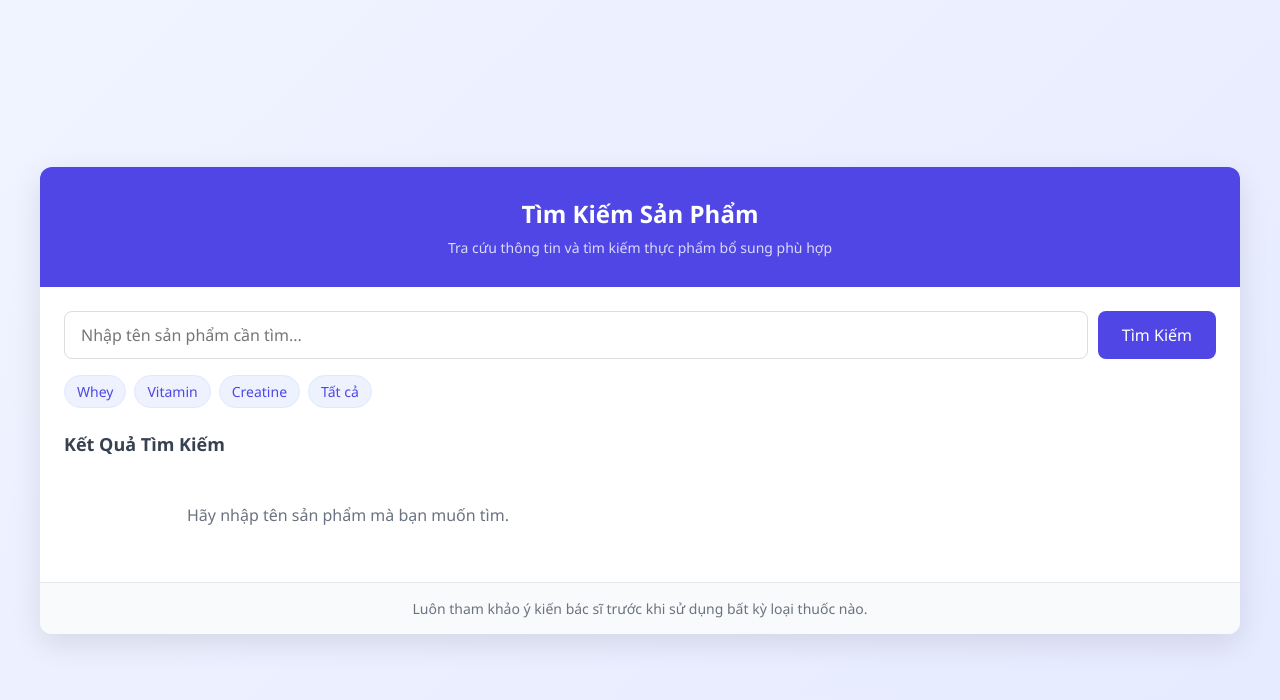
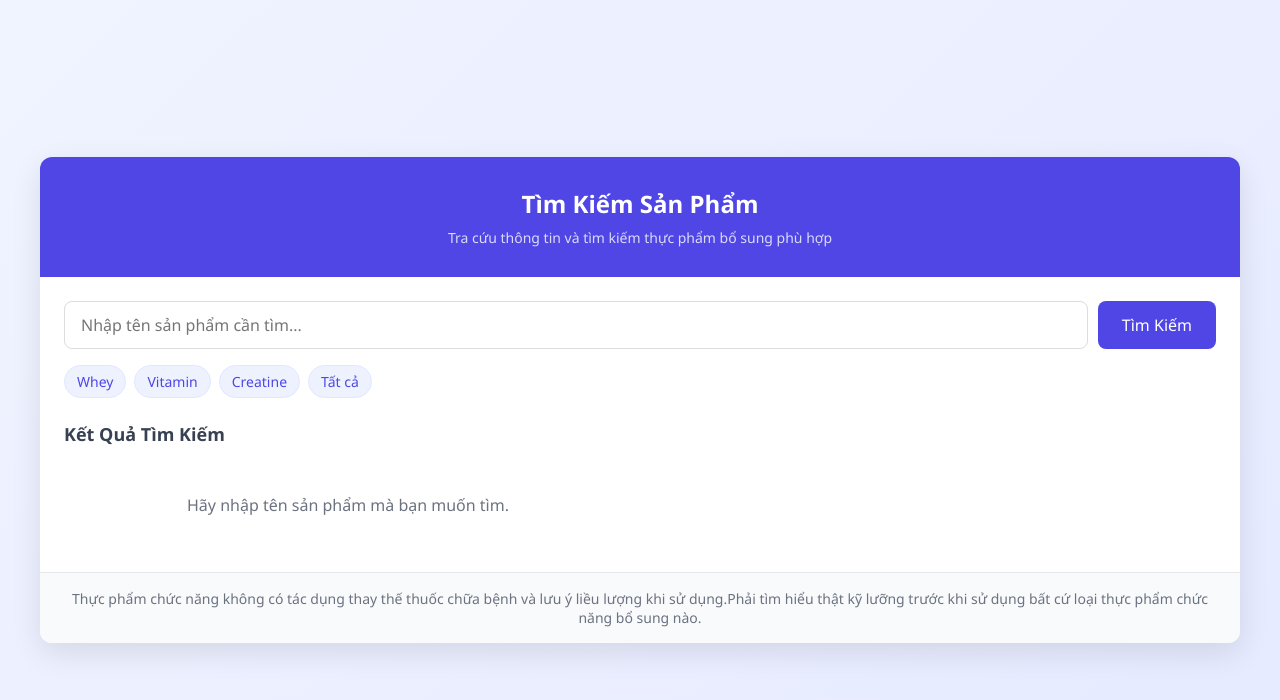
Before and after one commit to Thitrongdan202/SupplementSearch, a FastAPI app: page / in a window 1280 px wide. Shown: the top 700 px of the page. Run offline with FastAPI, Linux system fonts and the light colour scheme; parts of the project's set-up code (start-up, migrations or seed data) failed here and were passed over.

Commit message:
xoá và thêm ghi chú

```diff
--- a/templates/chat.html
+++ b/templates/chat.html
@@ -324,7 +324,8 @@
         </div>
 
         <div class="footer">
-            <p>Luôn tham khảo ý kiến bác sĩ trước khi sử dụng bất kỳ loại thuốc nào.</p>
+            <p>Thực phẩm chức năng không có tác dụng thay thế thuốc chữa bệnh và lưu ý liều lượng khi sử dụng.Phải tìm hiểu thật kỹ lưỡng trước khi sử dụng bất cứ loại thực phẩm chức năng bổ sung nào.
+            </p>
         </div>
     </div>
 
```
Also changed, not shown: 1 other file.
